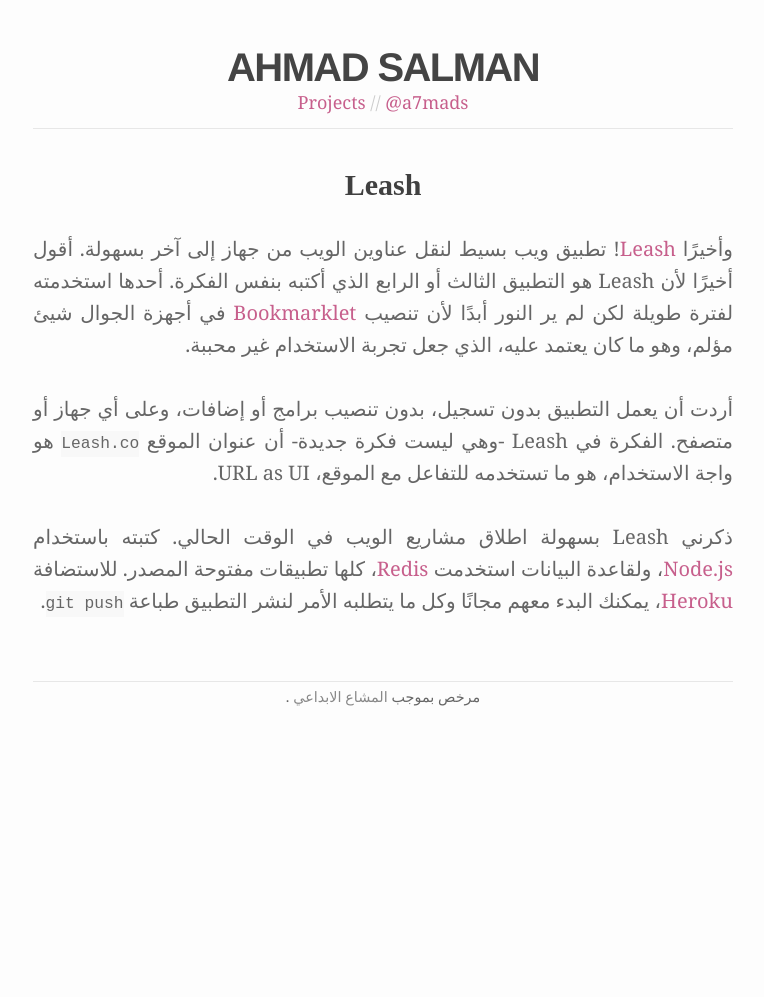
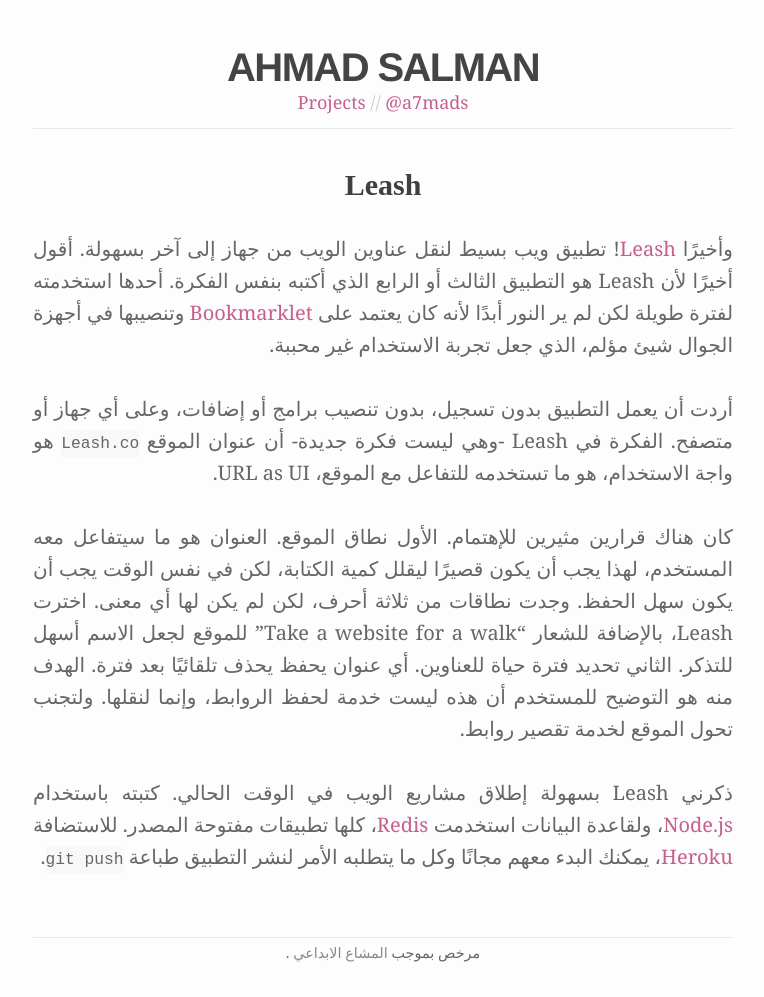
Before and after one commit to githubber/ahmads.github.com, a Jekyll site: the page built from _posts/2014-01-01-leash.md, in a window 1280 px wide. Shown: the whole page, without its empty margins (257-1021 px from the left). Built offline with Jekyll 4.4.1, drawn with Linux system fonts in a browser that asks for light colours; some web fonts are replaced; Markdown is read by kramdown in place of the engine named in the settings; before the commit the page ends 900 px from its top, so only the background shows below that.

Commit message:
leash updated

```diff
--- a/_posts/2014-01-01-leash.md
+++ b/_posts/2014-01-01-leash.md
@@ -2,11 +2,13 @@
 title : Leash
 layout: post
 ---
-وأخيرًا [Leash][leash]! تطبيق ويب بسيط لنقل عناوين الويب من جهاز إلى آخر بسهولة. أقول أخيرًا لأن Leash هو التطبيق الثالث أو الرابع الذي أكتبه بنفس الفكرة. أحدها استخدمته لفترة طويلة لكن لم ير النور أبدًا لأن تنصيب [Bookmarklet][bm] في أجهزة الجوال شيئ مؤلم، وهو ما كان يعتمد عليه، الذي جعل تجربة الاستخدام غير محببة.
+وأخيرًا [Leash][leash]! تطبيق ويب بسيط لنقل عناوين الويب من جهاز إلى آخر بسهولة. أقول أخيرًا لأن Leash هو التطبيق الثالث أو الرابع الذي أكتبه بنفس الفكرة. أحدها استخدمته لفترة طويلة لكن لم ير النور أبدًا لأنه كان يعتمد على [Bookmarklet][bm] وتنصيبها في أجهزة الجوال شيئ مؤلم، الذي جعل تجربة الاستخدام غير محببة.
 
- أردت أن يعمل التطبيق بدون تسجيل، بدون تنصيب برامج أو إضافات، وعلى أي جهاز أو متصفح. الفكرة في Leash -وهي ليست فكرة جديدة- أن عنوان الموقع `Leash.co` هو واجة الاستخدام، هو ما تستخدمه للتفاعل مع الموقع، URL as UI.
+ أردت أن يعمل التطبيق بدون تسجيل، بدون تنصيب برامج أو إضافات، وعلى أي جهاز أو متصفح. الفكرة في Leash -وهي ليست فكرة جديدة- أن عنوان الموقع `Leash.co` هو واجة الاستخدام،   هو ما تستخدمه للتفاعل مع الموقع، URL as UI.
 
- ذكرني Leash بسهولة اطلاق مشاريع الويب في الوقت الحالي. كتبته باستخدام [Node.js][node]، ولقاعدة البيانات استخدمت [Redis][redis]، كلها تطبيقات مفتوحة المصدر. للاستضافة [Heroku][heroku]، يمكنك البدء معهم مجانًا وكل ما يتطلبه الأمر لنشر التطبيق طباعة `git push`.
+كان هناك قرارين مثيرين للإهتمام. الأول نطاق الموقع. العنوان هو ما سيتفاعل معه المستخدم، لهذا يجب أن يكون قصيرًا ليقلل كمية الكتابة، لكن في نفس الوقت يجب أن يكون سهل الحفظ. وجدت نطاقات من ثلاثة أحرف، لكن لم يكن لها أي معنى. اخترت Leash، بالإضافة للشعار  "Take a website for a walk" للموقع لجعل الاسم أسهل للتذكر. الثاني تحديد فترة حياة للعناوين. أي عنوان يحفظ يحذف تلقائيًا بعد فترة. الهدف منه هو التوضيح للمستخدم أن هذه ليست خدمة لحفظ الروابط، وإنما لنقلها. ولتجنب تحول الموقع لخدمة تقصير روابط.
+
+ ذكرني Leash بسهولة إطلاق مشاريع الويب في الوقت الحالي. كتبته باستخدام [Node.js][node]، ولقاعدة البيانات استخدمت [Redis][redis]، كلها تطبيقات مفتوحة المصدر. للاستضافة [Heroku][heroku]، يمكنك البدء معهم مجانًا وكل ما يتطلبه الأمر لنشر التطبيق طباعة `git push`.
 
 [leash]: http://leash.co
 [bm]: http://en.wikipedia.org/wiki/Bookmarklet
```
